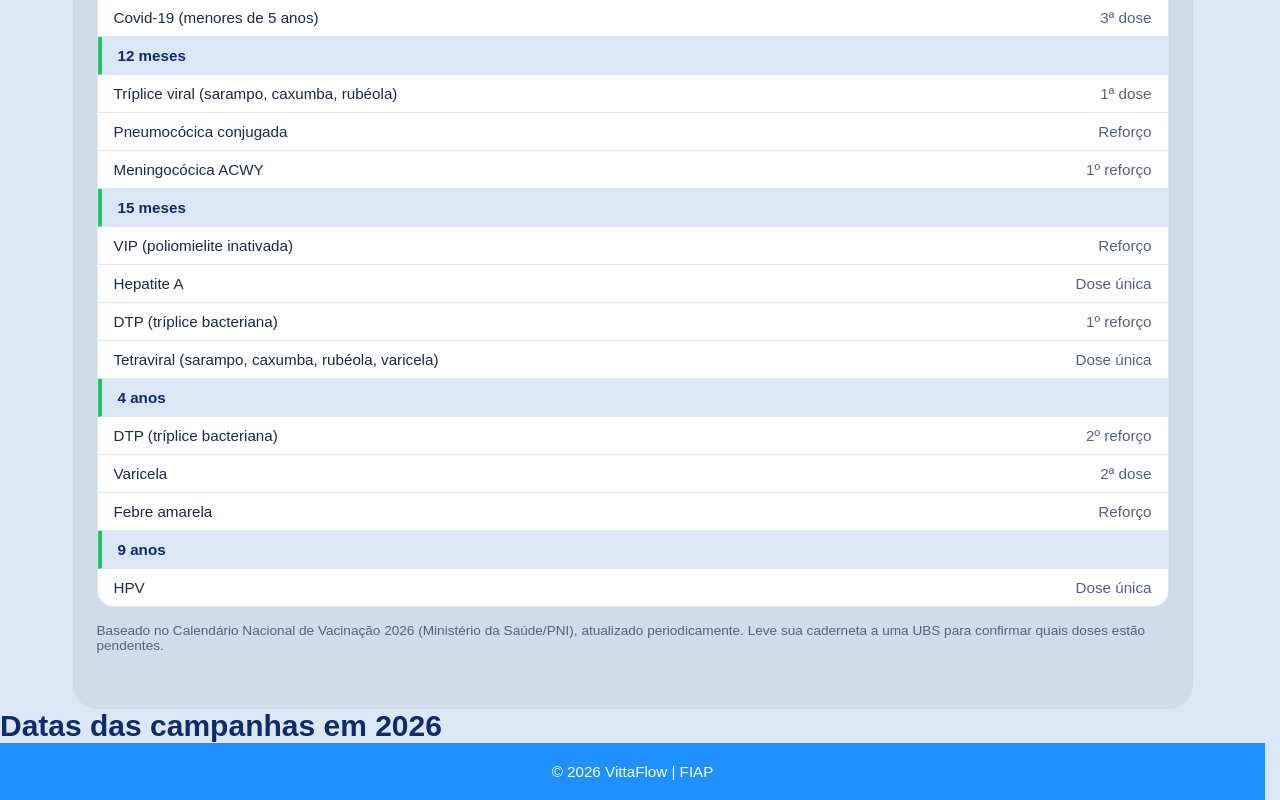
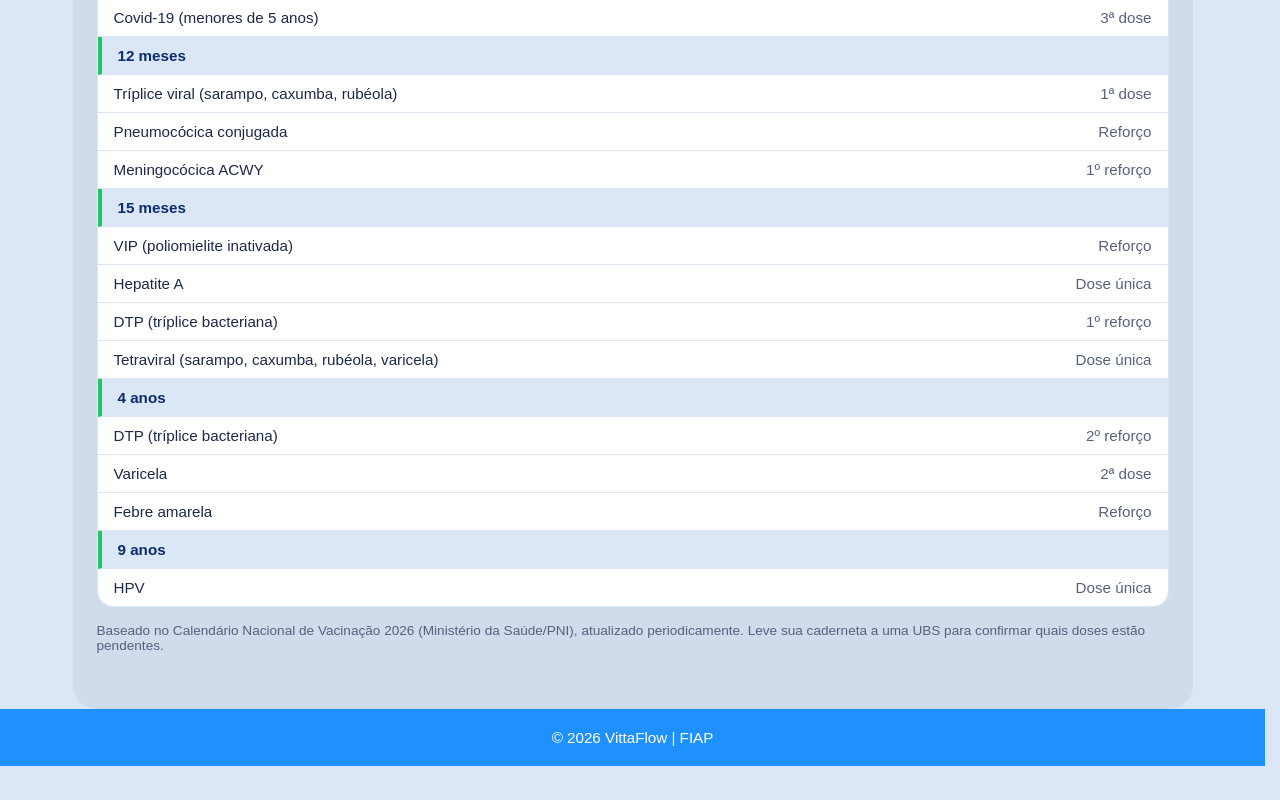
Before and after one commit to LosCraquitos/VittaFlow, a plain HTML site: page paginas/vacinas.html in a window 1280 px wide. Shown: the part 1305-2105 px from the top of the page. After the commit the page ends 2071 px from the top, so only its background shows below. Drawn offline with Linux system fonts and the light colour scheme.

Commit message:
removido erro

```diff
--- a/paginas/vacinas.html
+++ b/paginas/vacinas.html
@@ -63,10 +63,6 @@
         </p>
         </section>
 
-        <!--Agenda Campanhas-->
-        <section>
-            <h2>Datas das campanhas em 2026</h2>
-        </section>
     </main>
 
     <footer>
```
